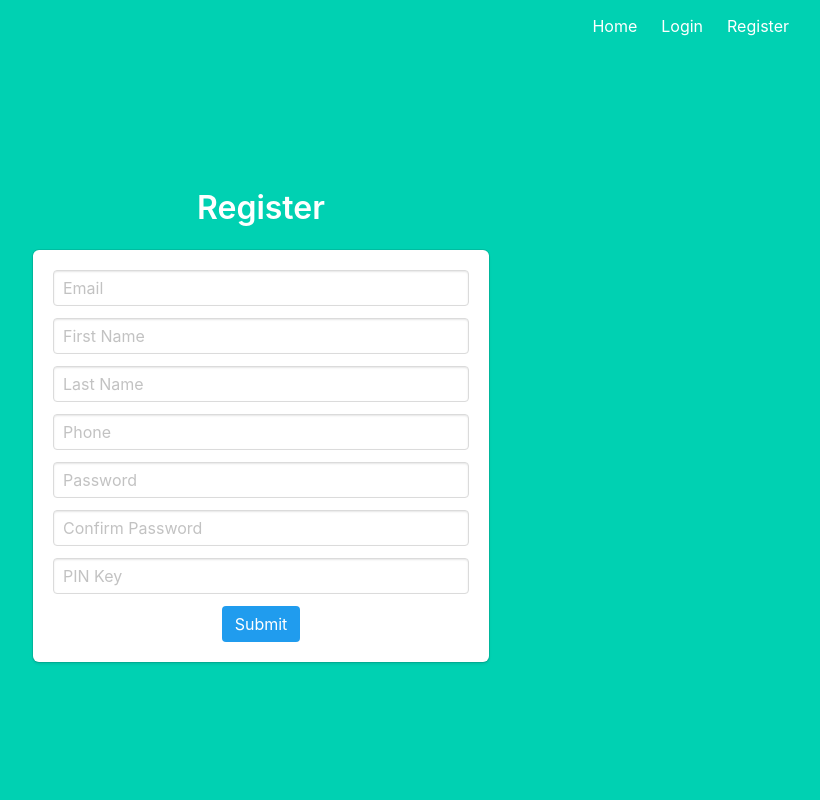
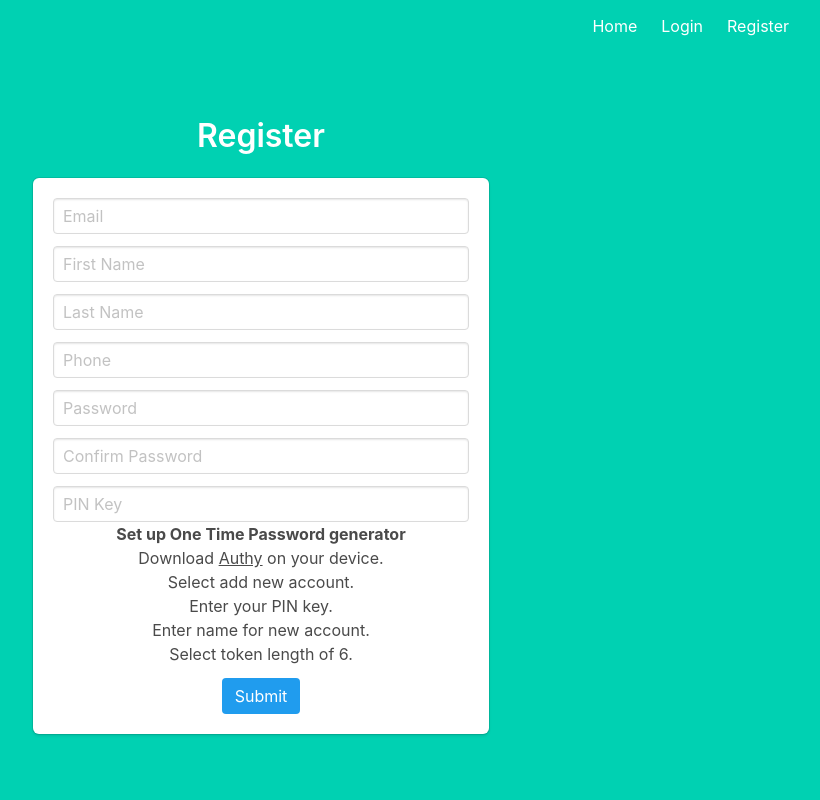
Before and after one commit to Nicholas-Q-Smith/LotteryWebAppFiles-Coursework1, a Flask app: page /register in a window 1280 px wide. Shown: the whole page, without its empty margins (427-1247 px from the left). Run offline with Flask 2, Linux system fonts and the light colour scheme; some libraries are stand-ins or nearby versions.

Commit message:
Added authy instructions to register.html to make the web-app more user-friendly by not assuming knowledge on how to setup the two-factor authentication.

```diff
--- a/templates/register.html
+++ b/templates/register.html
@@ -76,7 +76,14 @@
                         {% endfor %}
                     </div>
                     <div>
-                        {# TODO: Add PIN generation setup instructions #}
+                      <p><b>Set up One Time Password generator</b></p>
+                          <ul>
+                              <li>Download <a href="https://authy.com/download/" target="_blank"><u>Authy</u></a> on your device.</li>
+                              <li>Select add new account.</li>
+                              <li>Enter your PIN key.</li>
+                              <li>Enter name for new account.</li>
+                              <li>Select token length of 6.</li>
+                          </ul>
                     </div>
 
                 </div>
```
